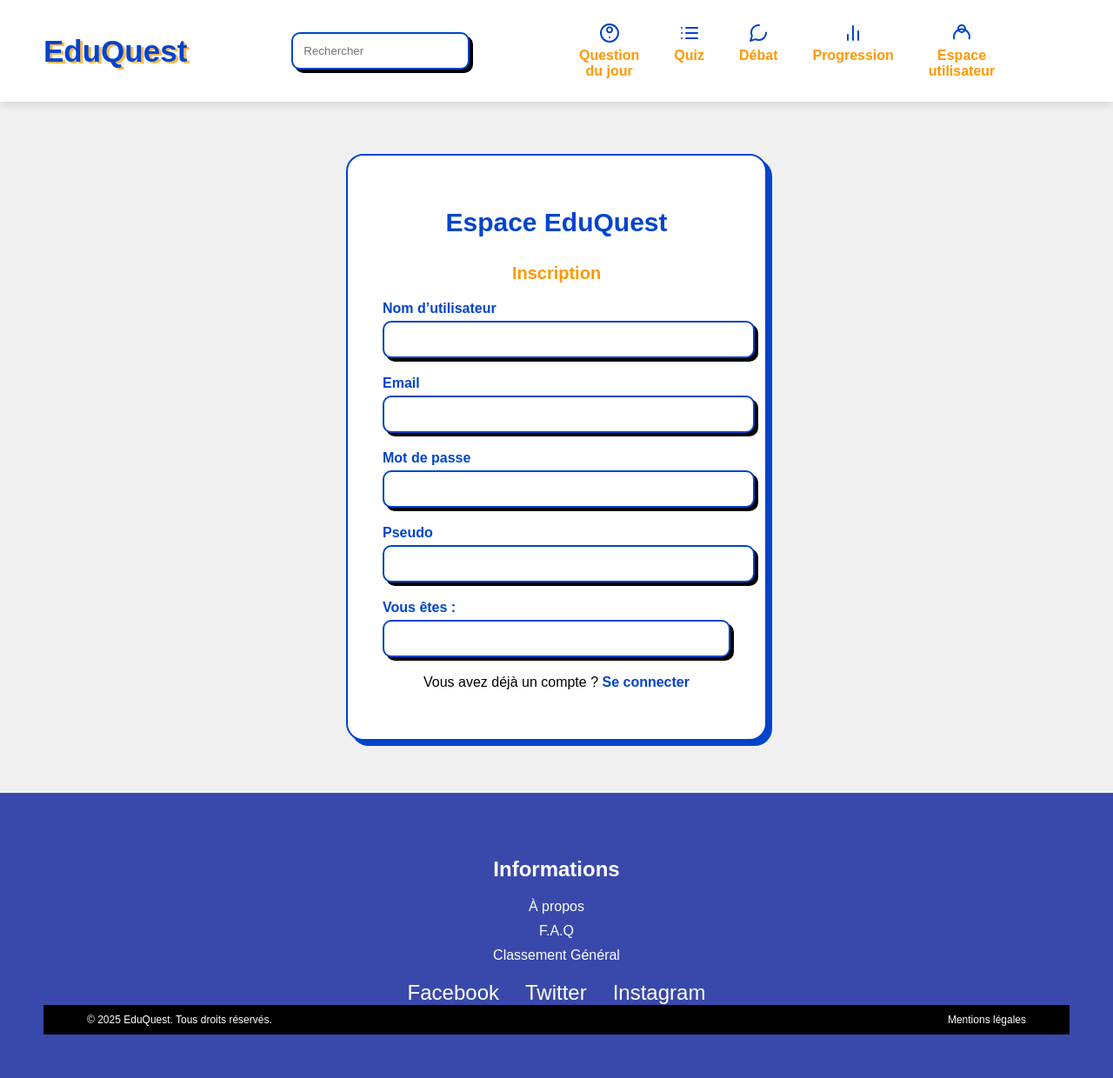
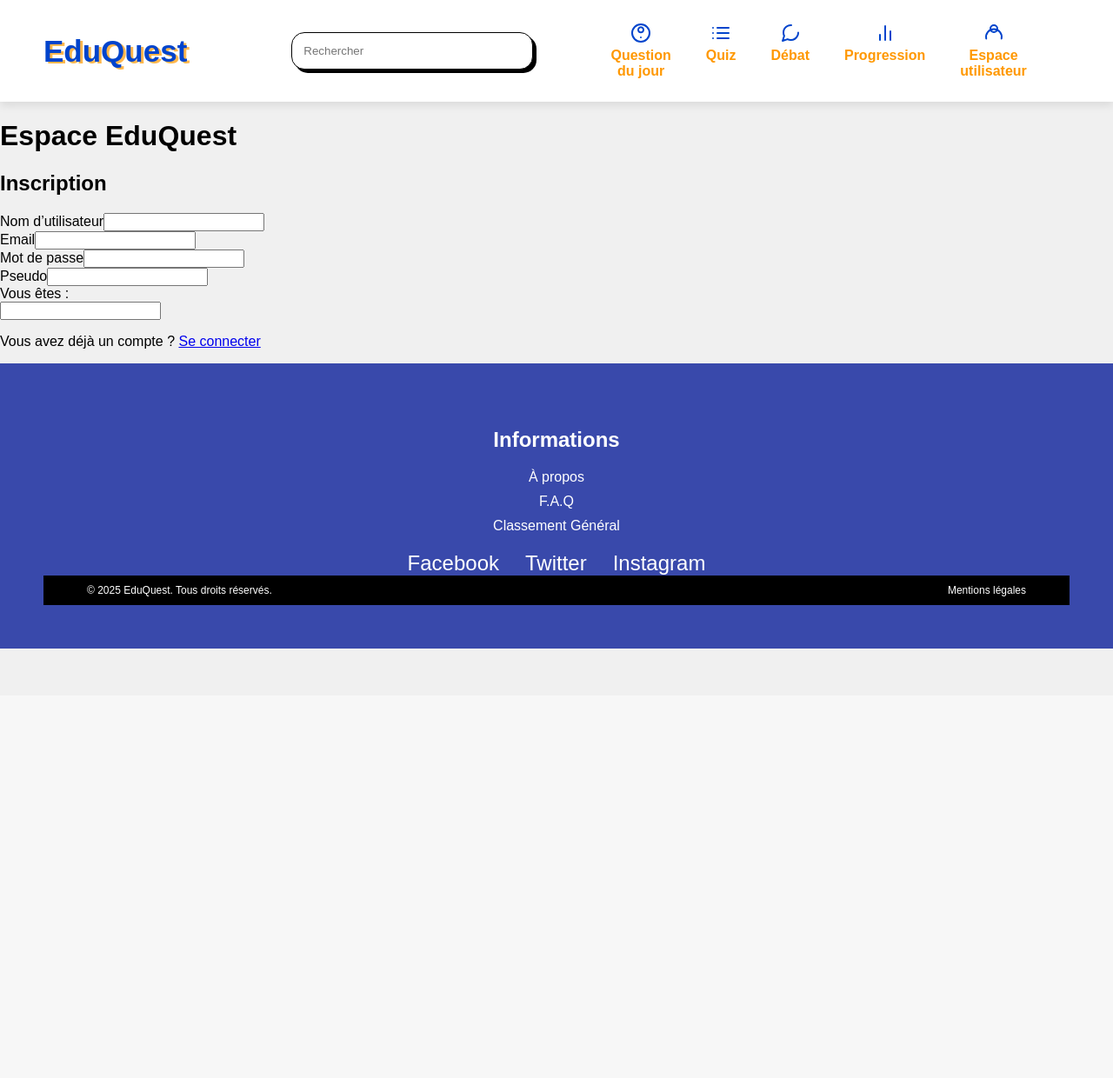
Before and after one commit to Nazim6702/EduQuest, a Symfony app: template templates/auth/register.html.twig in a window 1280 px wide. Shown: the whole page at 87% size. After the commit the page ends 746 px from the top, so only its background shows below. Run offline with Twig, Linux system fonts and the light colour scheme; the template is opened without the code that fills it, so the values that code supplies are empty; form fields are guessed from the names that the template uses; some libraries are stand-ins or nearby versions.

Commit message:
retour arrière

```diff
--- a/public/css/style.css
+++ b/public/css/style.css
@@ -318,96 +318,3 @@ body {
   color: white;
   text-decoration: none;
 }
-
-/* STYLES FORMULAIRES (connexion + inscription) */
-
-.registration-container, .login-container {
-  max-width: 400px;
-  margin: 60px auto;
-  background-color: white;
-  padding: 40px;
-  border-radius: 20px;
-  box-shadow: 6px 6px 0px #0044cc;
-  border: 2px solid #0044cc;
-}
-
-.registration-title, .login-title {
-  text-align: center;
-  font-size: 30px;
-  font-weight: bold;
-  color: #0044cc;
-  margin-bottom: 30px;
-}
-
-.registration-form h2, .login-form h2 {
-  text-align: center;
-  font-size: 20px;
-  color: #ff9800;
-  margin-bottom: 20px;
-}
-
-.form-group {
-  margin-bottom: 20px;
-}
-
-.form-group label {
-  font-weight: bold;
-  display: block;
-  margin-bottom: 5px;
-  color: #0044cc;
-}
-
-input[type="text"], input[type="email"], input[type="password"], select {
-  width: 100%;
-  padding: 12px;
-  border: 2px solid #0044cc;
-  border-radius: 10px;
-  box-shadow: 4px 4px 0px rgba(0, 0, 0, 1);
-}
-
-button, .form-group button {
-  width: 100%;
-  background-color: #ff9800;
-  color: white;
-  border: none;
-  padding: 12px;
-  font-weight: bold;
-  font-size: 16px;
-  border-radius: 10px;
-  margin-top: 10px;
-  box-shadow: 4px 4px 0px rgba(0, 0, 0, 1);
-  cursor: pointer;
-  transition: transform 0.2s;
-}
-
-button:hover {
-  transform: scale(1.05);
-  background-color: #e68900;
-}
-
-.already-account {
-  text-align: center;
-  margin-top: 20px;
-}
-
-.already-account a {
-  color: #0044cc;
-  font-weight: bold;
-  text-decoration: none;
-}
-
-.role-buttons {
-  display: flex;
-  justify-content: space-between;
-  gap: 10px;
-}
-
-
-.custom-input {
-  width: 100%;
-  padding: 12px;
-  font-size: 14px;
-  border: 2px solid #0044cc;
-  border-radius: 8px;
-  box-shadow: 4px 4px 0px rgba(0, 0, 0, 1);
-}
```
